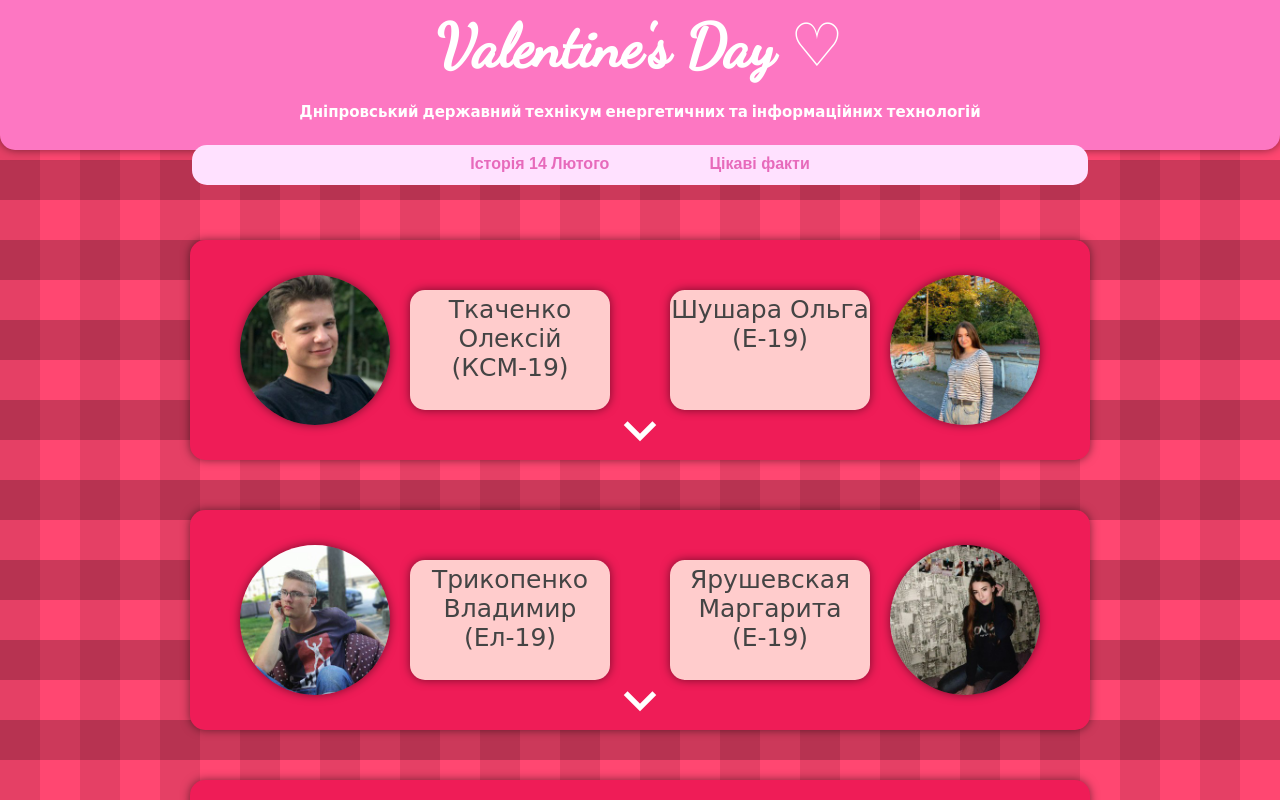
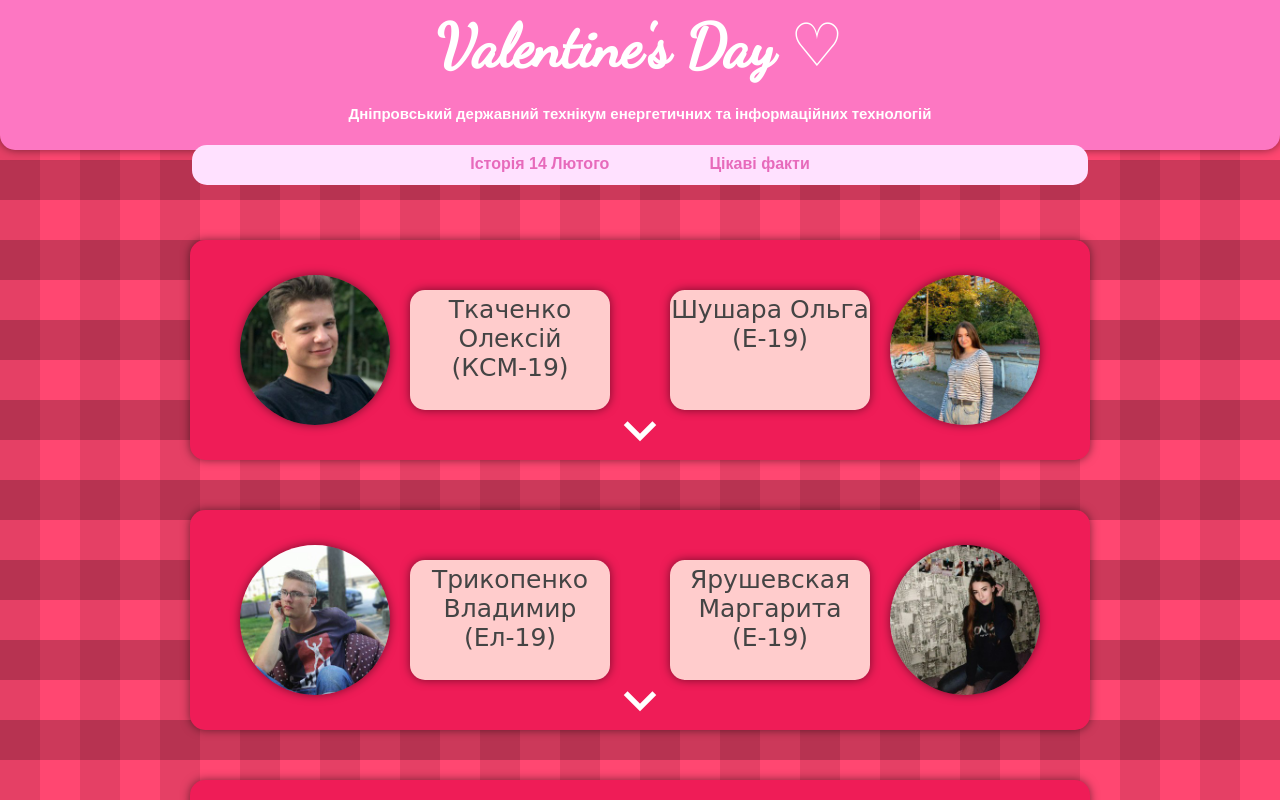
Before and after one commit to DDTEIT/Valentine-s-Day, a plain HTML site: page index.html in a window 1280 px wide. Shown: the top 800 px of the page. Drawn offline with nearby package versions, Linux system fonts and the light colour scheme.

Commit message:
Update style.css

```diff
--- a/css/style.css
+++ b/css/style.css
@@ -56,7 +56,7 @@ header {
 }
 
 .logoDay h3 {
-    font-family: 'Dancing Script', cursive;
+    font-family: 'Open Sans', sans-serif;
     margin-top: -35px;
     font-size: 15px;
     user-select: none;
```
